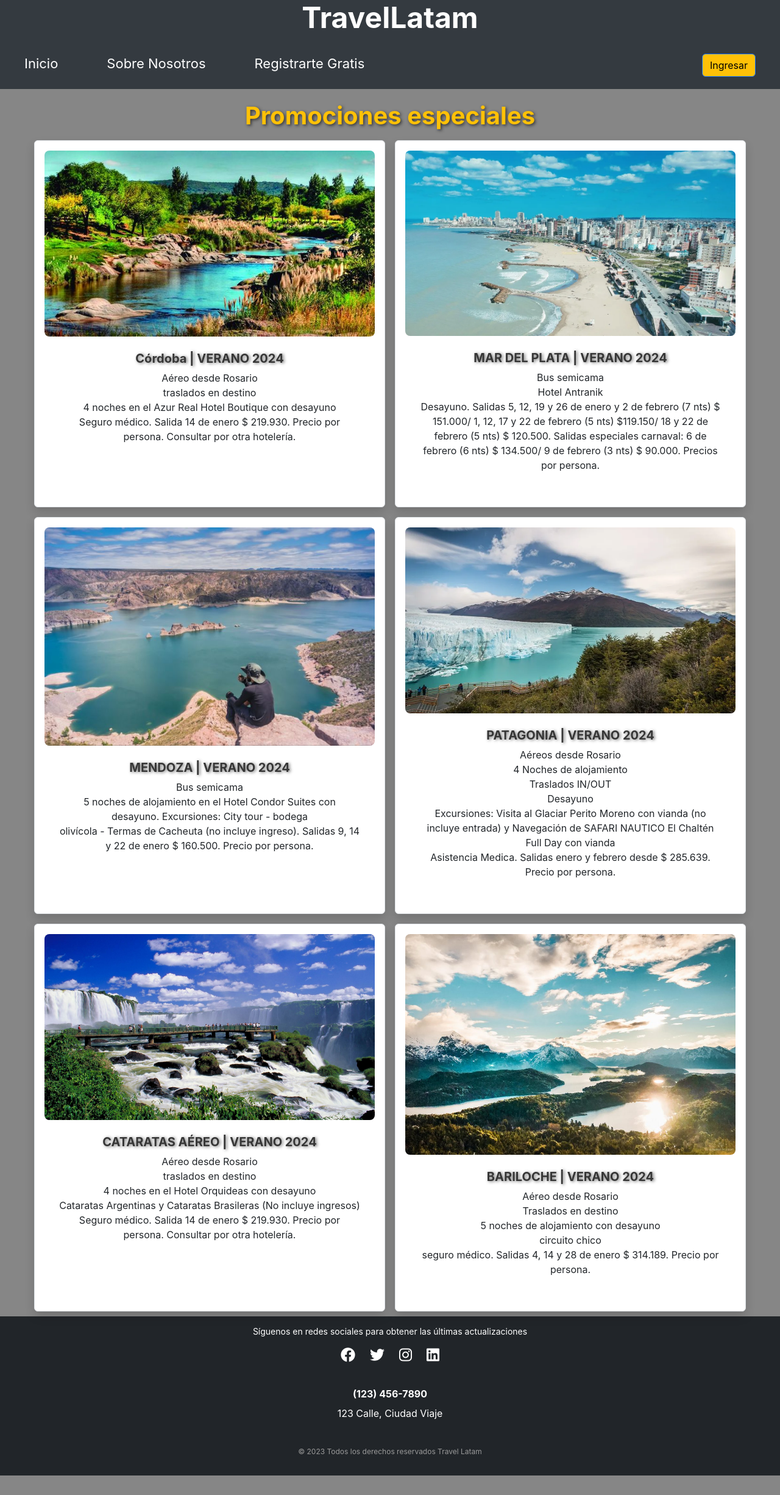
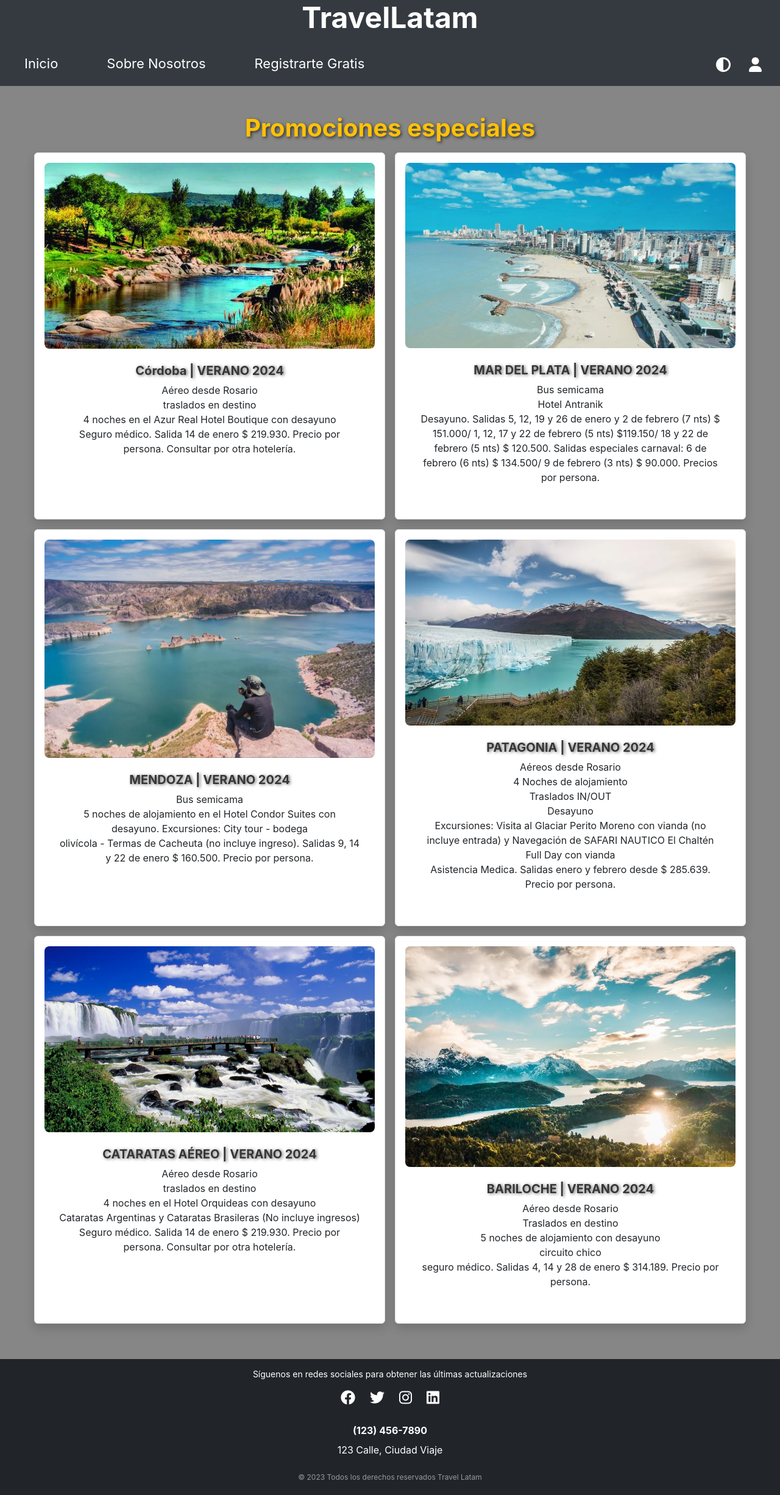
Before and after one commit to tanonileandro/travel_latam, a React (Create React App) app: page / in a window 1280 px wide. Shown: the whole page at 61% size. Before the commit the page ends 2420 px from the top, so only its background shows below. Built offline with nearby package versions, Linux system fonts and the light colour scheme.

Commit message:
modo oscuro

```diff
--- a/src/App.js
+++ b/src/App.js
@@ -5,6 +5,7 @@ import Login from './components/log/Login';
 import Singin from './components/log/Singin';
 import Navbar from "./components/navbar/Navbar";
 import { BrowserRouter, Routes, Route } from "react-router-dom";
+import Footer from './components/footer/Footer';
 
 const App = () => {
   return (
@@ -18,6 +19,9 @@ const App = () => {
           <Route path="/singin" element={<Singin />} />
         </Routes>
       </div>
+      <div>
+        <Footer/>
+      </div>
     </BrowserRouter>
   );
 }
--- a/src/components/about/about.css
+++ b/src/components/about/about.css
@@ -3,6 +3,7 @@
     border-radius: 10px;
     padding: 20px;
     box-shadow: 0 0 10px rgba(0, 0, 0, 0.1);
+    margin-bottom: 20px;
   }
 
   .about-container h2 {
--- a/src/components/footer/Footer.js
+++ b/src/components/footer/Footer.js
@@ -7,7 +7,7 @@ const Footer = () => {
       <div className="container text-center">
         <div className="mb-4">
           <p className="text-sm footer-text">Síguenos en redes sociales para obtener las últimas actualizaciones</p>
-          <div className="d-flex justify-content-center gap-4 social-icons">
+          <div className="d-flex justify-content-center gap-4 align-items-center social-icons">
             <a href="#" className="text-white"><i className="fab fa-facebook"></i></a>
             <a href="#" className="text-white"><i className="fab fa-twitter"></i></a>
             <a href="#" className="text-white"><i className="fab fa-instagram"></i></a>
--- a/src/components/footer/footer.css
+++ b/src/components/footer/footer.css
@@ -2,9 +2,13 @@
 
 @import url('https://cdnjs.cloudflare.com/ajax/libs/font-awesome/6.0.0-beta3/css/all.min.css');
 
+footer {
+  margin-top: 50px;
+}
+
 .container {
   max-width: 960px;
-  padding: 10px;
+  padding-top: 10px;
 }
 
 .social-icons i {
@@ -13,9 +17,6 @@
   vertical-align: middle; /* Añadido para alinear verticalmente los elementos */
   padding-bottom: 10px;
   transition: all 0.3s;
-}
-.mb-4{
-  padding-bottom: 10px;
 }
 
 .footer-text {
@@ -42,7 +43,6 @@
 /* Añadido para separar las secciones */
 .mb-4 + .mb-4 {
   margin-top: 1.5rem;
-  padding-bottom: 10px;
 }
 
 /* Añadido para reducir tamaño de fuente del texto pequeño */
--- a/src/components/home/Home.js
+++ b/src/components/home/Home.js
@@ -1,6 +1,5 @@
 import React from 'react';
 import constantsImages from "../../constants/images";
-import Footer from '../footer/Footer';
 import { useNavigate } from 'react-router';
 import './home.css'
 
@@ -69,7 +68,7 @@ const Home = () => {
   }
 
   return (
-    <div className="text-center">
+    <div className="text-center mt-1">
       <h2 className="text-xl font-weight-bold mb-8 title2">Promociones especiales</h2>
       <div className="promotion-card-container">
         {pairedPromotions.map((pair, index) => (
@@ -80,7 +79,7 @@ const Home = () => {
           </div>
         ))}
       </div>
-      <Footer/>
+
     </div>
   );
 }
--- a/src/components/home/home.css
+++ b/src/components/home/home.css
@@ -6,7 +6,7 @@
 }
 .title2 {
   font-size: 40px;
-  margin-top: 20px;
+  margin-top: 45px;
   color: #ffc107;
   font-weight: bold;
   text-shadow: 2px 2px 5px rgba(31, 31, 31, 0.8);
--- a/src/components/log/Login.js
+++ b/src/components/log/Login.js
@@ -50,7 +50,7 @@ const Login = () => {
 
   return (
 
-    <div className='container mt-5'>
+    <div className='container mt-1 log'>
       <h2 className="mb-4 text-xl font-weight-bold mb-8 title2 text-center">Iniciar Sesión</h2>
       <div className='row justify-content-center'>
         <div className='col-md-6'>
--- a/src/components/log/Singin.js
+++ b/src/components/log/Singin.js
@@ -58,7 +58,7 @@ const Singin = () => {
   };
 
   return (
-    <div className="container mt-5">
+    <div className="container mt-1">
       <h2 className="mb-4 text-xl font-weight-bold mb-8 title2 text-center">¡Regístrate Gratis!</h2>
       <div className="row justify-content-center">
         <div className="col-md-6">
--- a/src/components/navbar/Navbar.js
+++ b/src/components/navbar/Navbar.js
@@ -1,10 +1,18 @@
-import React from 'react';
+import React, { useState } from 'react';
 import { Link } from 'react-router-dom';
 import './navbar.css'; // Asegúrate de tener el archivo Navbar.css
 
 const Navbar = () => {
+  const [darkMode, setDarkMode] = useState(false);
+
+  const toggleDarkMode = () => {
+    setDarkMode(!darkMode);
+  };
+
+  const themeClass = darkMode ? 'dark-mode' : '';
+
   return (
-    <div className="navbar-container">
+    <div className={`navbar-container ${themeClass}`}>
       <div className="title-container">
         <h1 className="title">TravelLatam</h1>
       </div>
@@ -22,11 +30,15 @@ const Navbar = () => {
             </li>
           </ul>
         </div>
-        <div className="button-container">
-          <Link to="/login" className="btn btn-primary">Ingresar</Link>
+        <div className="d-flex justify-content-center align-items-center social-icons">
+          <a href="#" className="text-white" onClick={toggleDarkMode}>
+            <i className="fa-solid fa-circle-half-stroke"></i>
+          </a>
+          <a href="/login" className="text-white">
+            <i className="fa-solid fa-user"></i>
+          </a>
         </div>
       </div>
-
     </div>
   );
 }
--- a/src/components/navbar/navbar.css
+++ b/src/components/navbar/navbar.css
@@ -13,12 +13,13 @@
   margin-bottom: 20px;
 }
 
+
 .nav-links {
   list-style: none;
   padding: 0;
   display: flex;
   justify-content: center; /* Alinea los elementos del centro */
-  margin-bottom: 10px;
+  margin-bottom: 20px;
 }
 
 .button-container {
@@ -31,6 +32,10 @@
 .btn {
   background-color: #ffc107;
   color: black;
+}
+
+.fa-solid {
+  margin-right: 30px;
 }
 
 .nav-links {
@@ -50,3 +55,8 @@
   transform: translateY(-5px); /* Mueve el texto ligeramente hacia abajo */
   text-shadow: 0px 10px 20px rgba(155, 155, 155, 1)
 }
+
+.dark-mode {
+  background-color: #222;
+  color: #fff;
+}
```
Lines whose indentation alone changed are shown as unchanged.
